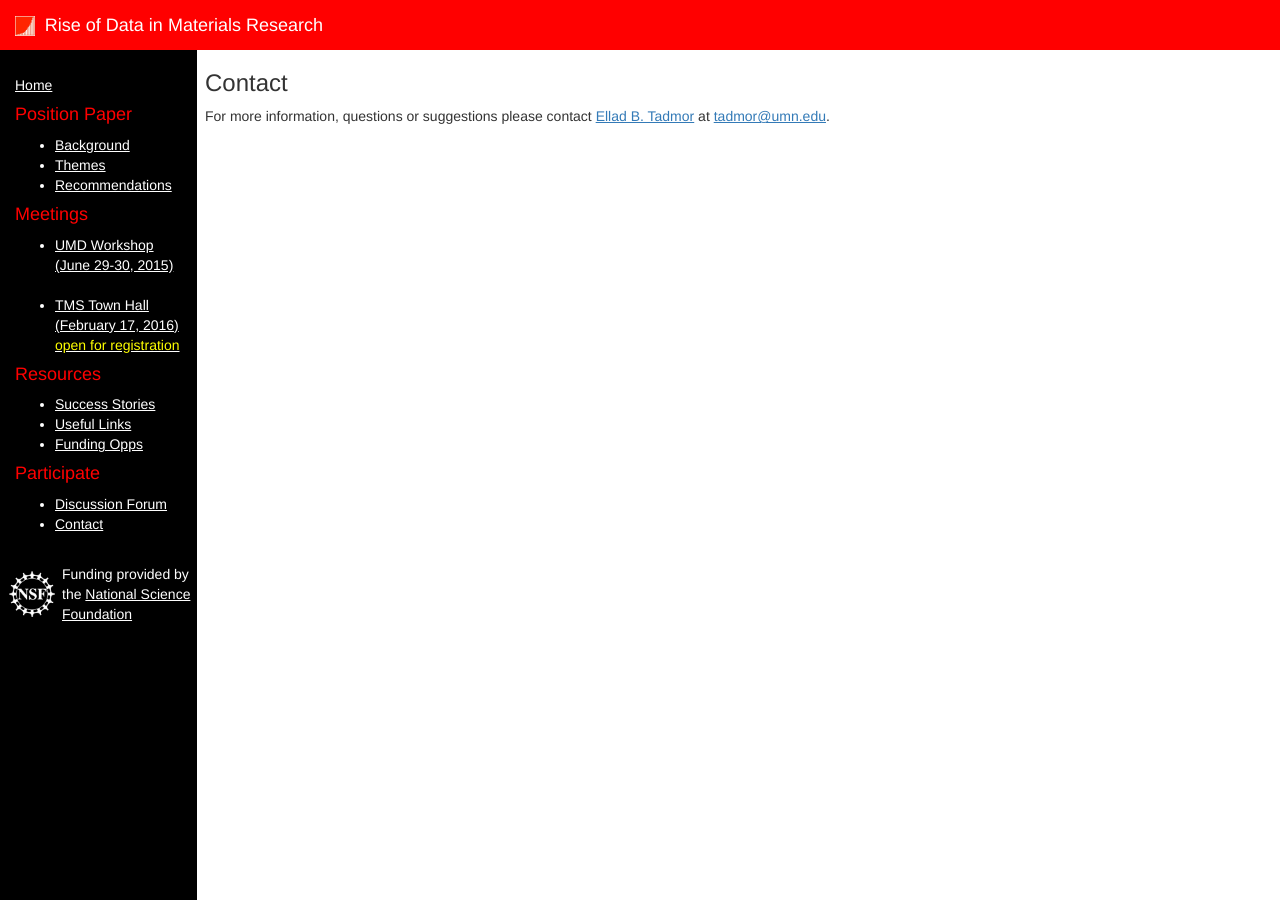
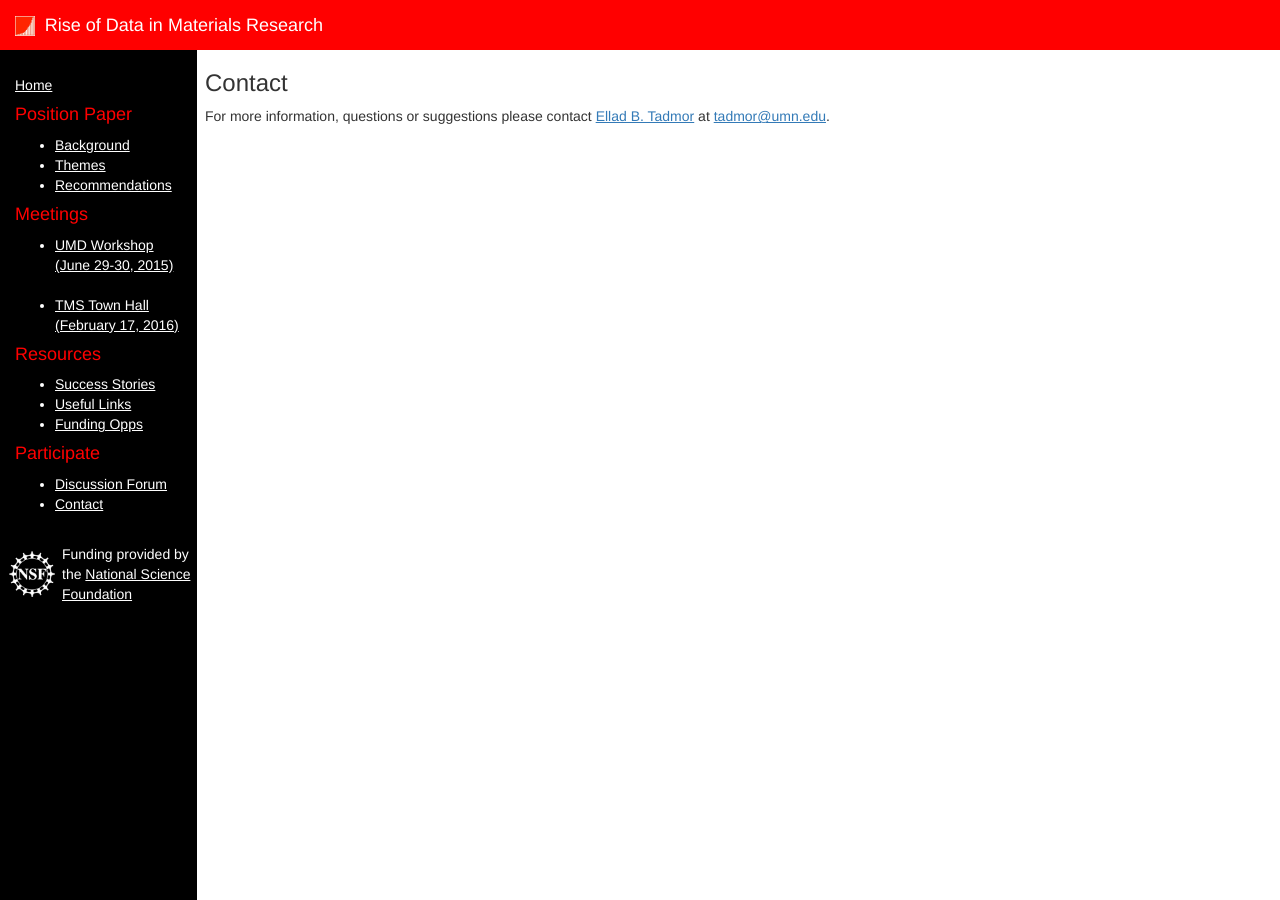
Before and after one commit to riseofdata/riseofdata.github.io, a Jekyll site: the page built from contact.html, in a window 1280 px wide. Built offline with Jekyll 4.4.1, drawn with Linux system fonts in a browser that asks for light colours.

Commit message:
Removed TMS town hall "open for registration" from menu

```diff
--- a/_layouts/default.html
+++ b/_layouts/default.html
@@ -52,7 +52,7 @@
    <ul>
      <li><a href="/umd-workshop">UMD Workshop<br>(June 29-30, 2015)</a></li>
      <br>
-     <li><a href="/tms-townhall">TMS Town Hall<br>(February 17, 2016)<br><span style="color:yellow">open for registration</span></a></li>
+     <li><a href="/tms-townhall">TMS Town Hall<br>(February 17, 2016)<br></a></li>
    </ul>
 
    <h4>Resources</h4>
```
